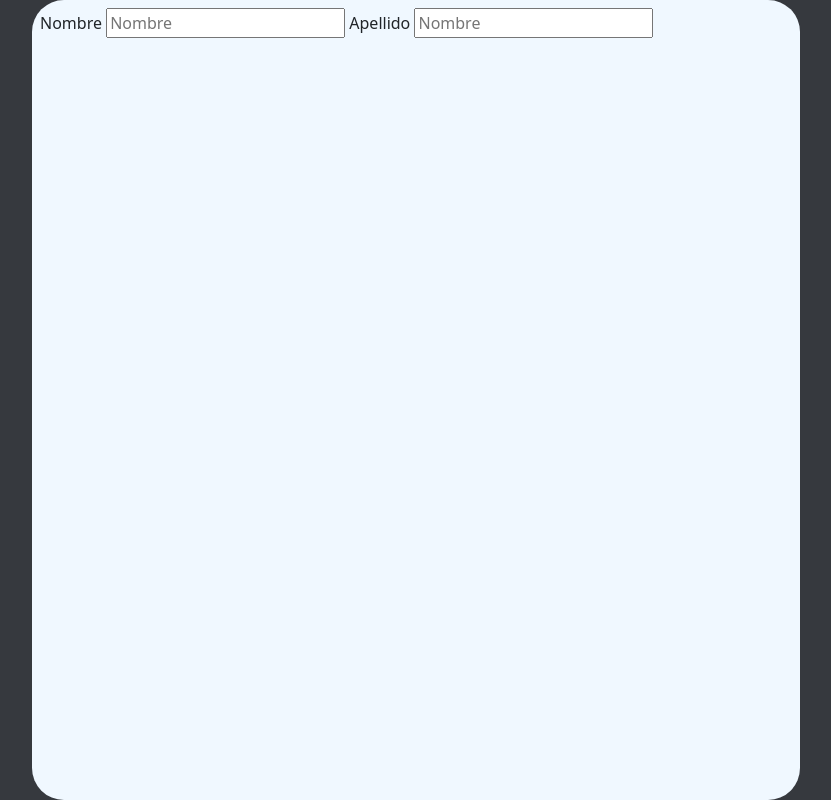
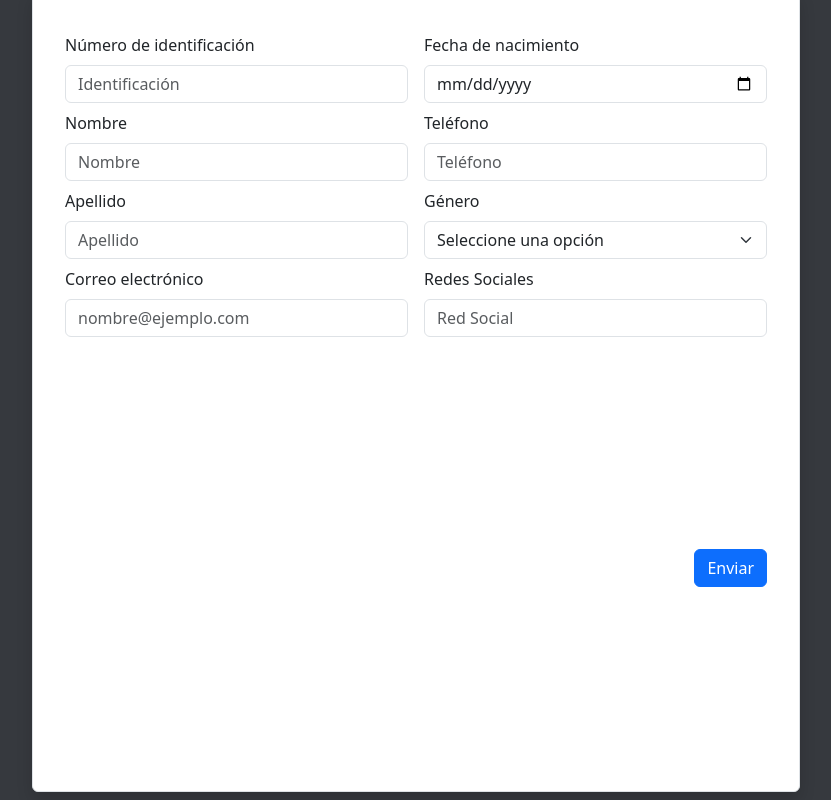
Before and after one commit to MagicExist/E_JohhanParra_EstefaniaMarin_AndresGonzales, a website: page Formulario_de_Registro/client/index.html in a window 1280 px wide. Shown: the whole page, without its empty margins (224-1055 px from the left). Drawn offline with nearby package versions, Linux system fonts and the light colour scheme.

Commit message:
Formulario Html

```diff
--- a/Formulario_de_Registro/client/index.html
+++ b/Formulario_de_Registro/client/index.html
@@ -1,22 +1,56 @@
 <!DOCTYPE html>
-<html lang="en">
+<html lang="es">
 <head>
   <meta charset="UTF-8">
   <meta name="viewport" content="width=device-width, initial-scale=1.0">
   <link rel="stylesheet" href="../node_modules/bootstrap/dist/css/bootstrap.min.css">
   <link rel="stylesheet" href="css/style.css">
-  <title>Document</title>
+  <title>Formulario</title>
 </head>
 <body>
   <div class="container-fluid d-flex min-vh-100 justify-content-center align-items-center p-0 m-0">
-    <div class="form-container mt-1 mb-1 p-2">
-      <label>Nombre</label>
-      <input placeholder="Nombre" id="input_nombre"/>
+    <form class="form-container row g-3 p-4 border rounded shadow bg-white">
+      <!-- Columna izquierda -->
+      <div class="col-md-6">
+        <label for="input_identificacion" class="form-label">Número de identificación</label>
+        <input type="text" class="form-control" id="input_identificacion" placeholder="Identificación" required>
 
-      <label>Apellido</label>
-      <input placeholder="Nombre" id="input_nombre"/>
-    </div>
+        <label for="input_nombre" class="form-label mt-2">Nombre</label>
+        <input type="text" class="form-control" id="input_nombre" placeholder="Nombre" required>
+
+        <label for="input_apellido" class="form-label mt-2">Apellido</label>
+        <input type="text" class="form-control" id="input_apellido" placeholder="Apellido" required>
+
+        <label for="input_email" class="form-label mt-2">Correo electrónico</label>
+        <input type="email" class="form-control" id="input_email" placeholder="nombre@ejemplo.com" required>
+      </div>
+
+      <!-- Columna derecha -->
+      <div class="col-md-6">
+        <label for="input_fecha_nacimiento" class="form-label">Fecha de nacimiento</label>
+        <input type="date" class="form-control" id="input_fecha_nacimiento" required>
+
+        <label for="input_telefono" class="form-label mt-2">Teléfono</label>
+        <input type="tel" class="form-control" id="input_telefono" placeholder="Teléfono" required>
+
+        <label for="input_genero" class="form-label mt-2">Género</label>
+        <select id="input_genero" class="form-select" required>
+          <option value="">Seleccione una opción</option>
+          <option value="Hombre">Hombre</option>
+          <option value="Mujer">Mujer</option>
+        </select>
+
+        <label for="input_red_social" class="form-label mt-2">Redes Sociales</label>
+        <input type="text" class="form-control" id="input_red_social" placeholder="Red Social" required>
+      </div>
+
+      <!-- Botón -->
+      <div class="col-12 text-end">
+        <button type="submit" class="btn btn-primary mt-3">Enviar</button>
+      </div>
+    </form>
   </div>
-  <script src="../node_modules/bootstrap/dist/js/bootstrap.bundle.js"></script>
+
+  <script src="../node_modules/bootstrap/dist/js/bootstrap.bundle.min.js"></script>
 </body>
 </html>
```
